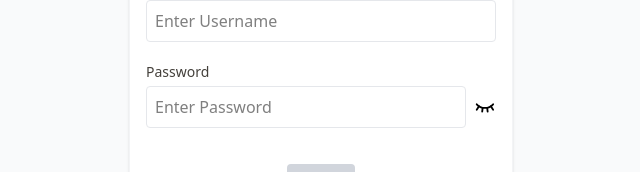
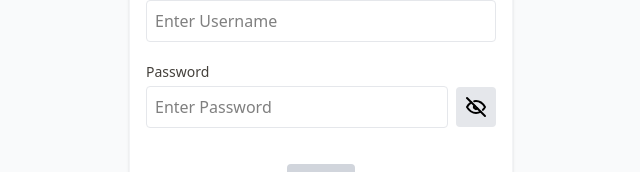
Before and after one commit to codedbychavez/grepbase, a Vue app in the folder frontend/: page /signin in a window 1280 px wide. Shown: the part 316-488 px from the top of the page, without its empty margins (319-959 px from the left). Built offline with nearby package versions, Linux system fonts and the light colour scheme; no server answers; what @kyvg/vue3-notification would draw is missing.

Commit message:
UI Improvements

```diff
--- a/frontend/src/components/Icons/EyeClosed.vue
+++ /dev/null
@@ -1,12 +0,0 @@
-<template>
-  <svg xmlns="http://www.w3.org/2000/svg" width="24" height="24" viewBox="0 0 24 24" fill="none" stroke="currentColor"
-    stroke-width="2" stroke-linecap="round" stroke-linejoin="round"
-    class="icon icon-tabler icons-tabler-outline icon-tabler-eye-closed">
-    <path stroke="none" d="M0 0h24v24H0z" fill="none" />
-    <path d="M21 9c-2.4 2.667 -5.4 4 -9 4c-3.6 0 -6.6 -1.333 -9 -4" />
-    <path d="M3 15l2.5 -3.8" />
-    <path d="M21 14.976l-2.492 -3.776" />
-    <path d="M9 17l.5 -4" />
-    <path d="M15 17l-.5 -4" />
-  </svg>
-</template>
--- /dev/null
+++ b/frontend/src/components/Icons/EyeOff.vue
@@ -0,0 +1,11 @@
+<template>
+  <svg xmlns="http://www.w3.org/2000/svg" width="24" height="24" viewBox="0 0 24 24" fill="none" stroke="currentColor"
+    stroke-width="2" stroke-linecap="round" stroke-linejoin="round"
+    class="icon icon-tabler icons-tabler-outline icon-tabler-eye-off">
+    <path stroke="none" d="M0 0h24v24H0z" fill="none" />
+    <path d="M10.585 10.587a2 2 0 0 0 2.829 2.828" />
+    <path
+      d="M16.681 16.673a8.717 8.717 0 0 1 -4.681 1.327c-3.6 0 -6.6 -2 -9 -6c1.272 -2.12 2.712 -3.678 4.32 -4.674m2.86 -1.146a9.055 9.055 0 0 1 1.82 -.18c3.6 0 6.6 2 9 6c-.666 1.11 -1.379 2.067 -2.138 2.87" />
+    <path d="M3 3l18 18" />
+  </svg>
+</template>
--- a/frontend/src/views/SigninView.vue
+++ b/frontend/src/views/SigninView.vue
@@ -16,7 +16,10 @@
               :type="hidePassword ? 'password' : 'text'"
               class="disabled:bg-gray-200 disabled:cursor-not-allowed form-control my-1 bg-white w-full p-2 border border-gray-200 rounded-sm"
               placeholder="Enter Password" />
-            <component @click="togglePasswordVisibility" class="cursor-pointer" :is="hidePassword ? EyeClosed : Eye" />
+
+              <button type="button" @click="togglePasswordVisibility" class="cursor-pointer bg-gray-200 p-2 hover:bg-gray-300 rounded">
+                <component :is="hidePassword ? EyeOff : Eye" />
+              </button>
           </div>
           <ErrorMessage name="password" class="text-sm text-red-500" />
         </div>
@@ -40,7 +43,7 @@ import { useRouter } from 'vue-router';
 import { notify } from '@kyvg/vue3-notification';
 import { Form, Field, ErrorMessage } from 'vee-validate';
 import Eye from '@/components/Icons/Eye.vue';
-import EyeClosed from '@/components/Icons/EyeClosed.vue';
+import EyeOff from '@/components/Icons/EyeOff.vue';
 import Logo from '@/components/Logo.vue';
 
 const router = useRouter();
```
Also changed, not shown: 1 other file (tests, documents, lock files or other folders).
